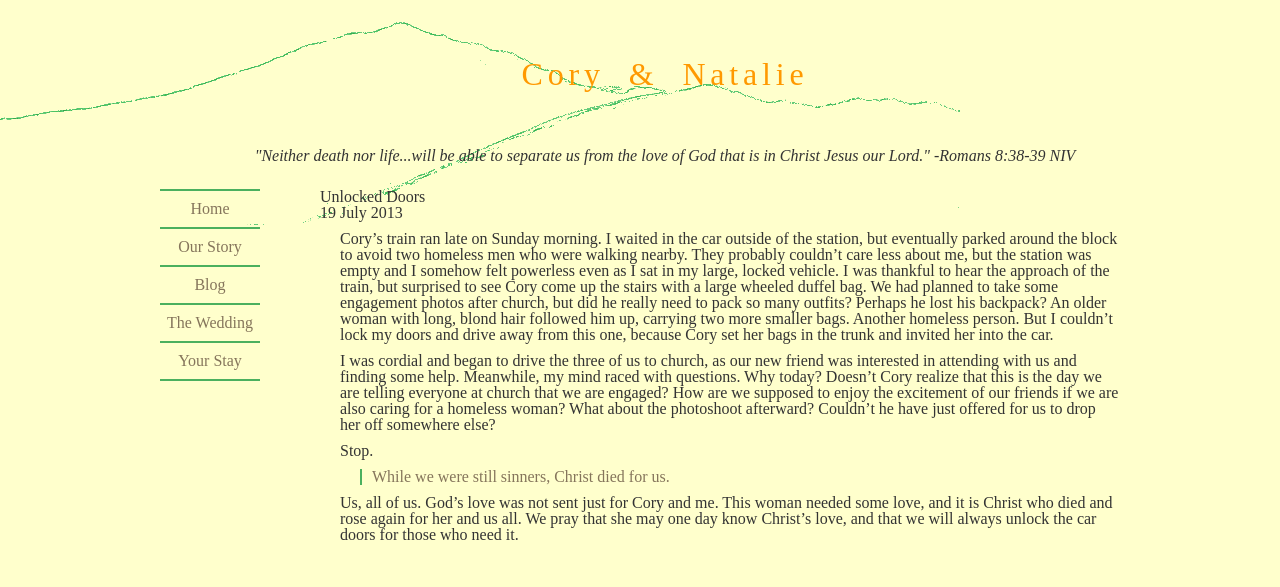
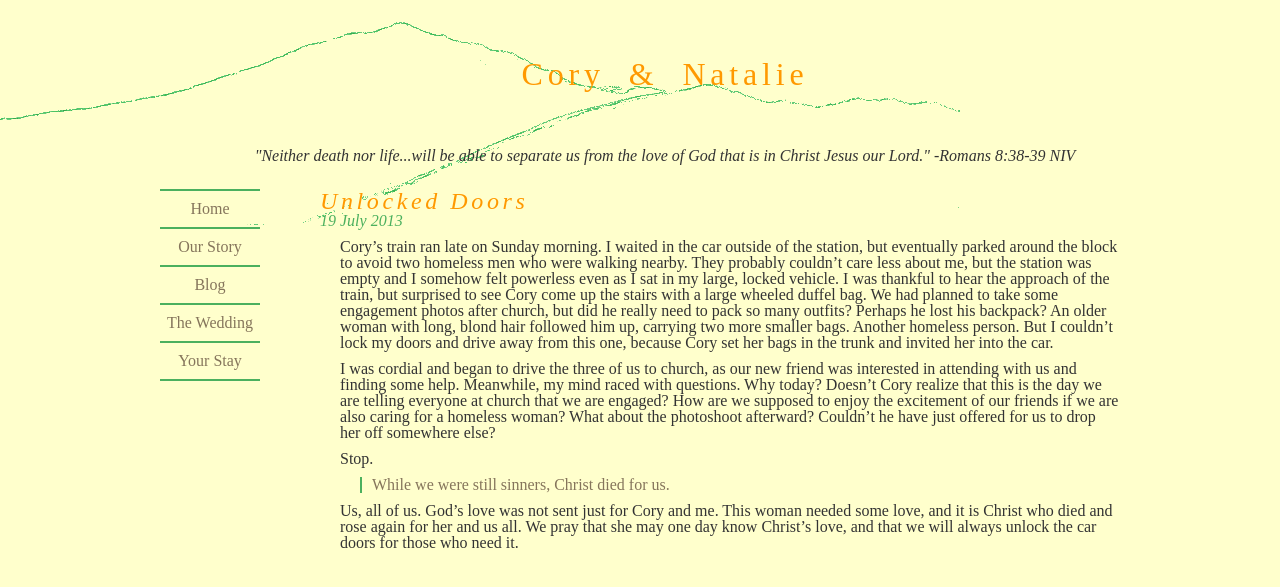
Before and after one commit to natalieh/wedding, a Jekyll site: the page built from _posts/2013-07-19-unlocked-doors.md, in a window 1280 px wide. Shown: the top 587 px of the page. Built offline with Jekyll 4.4.1, drawn with Linux system fonts in a browser that asks for light colours.

Commit message:
Changing blog post layout

```diff
--- a/_layouts/post.html
+++ b/_layouts/post.html
@@ -2,10 +2,10 @@
 layout: default
 ---
 <article>
-    <div id="pagetitle">
+    <div class="pagetitle">
         {{page.title}}
     </div>
-    <div id="subtitle">
+    <div class="subtitle">
         {{page.date | date_to_long_string}}
     </div>
 
```
